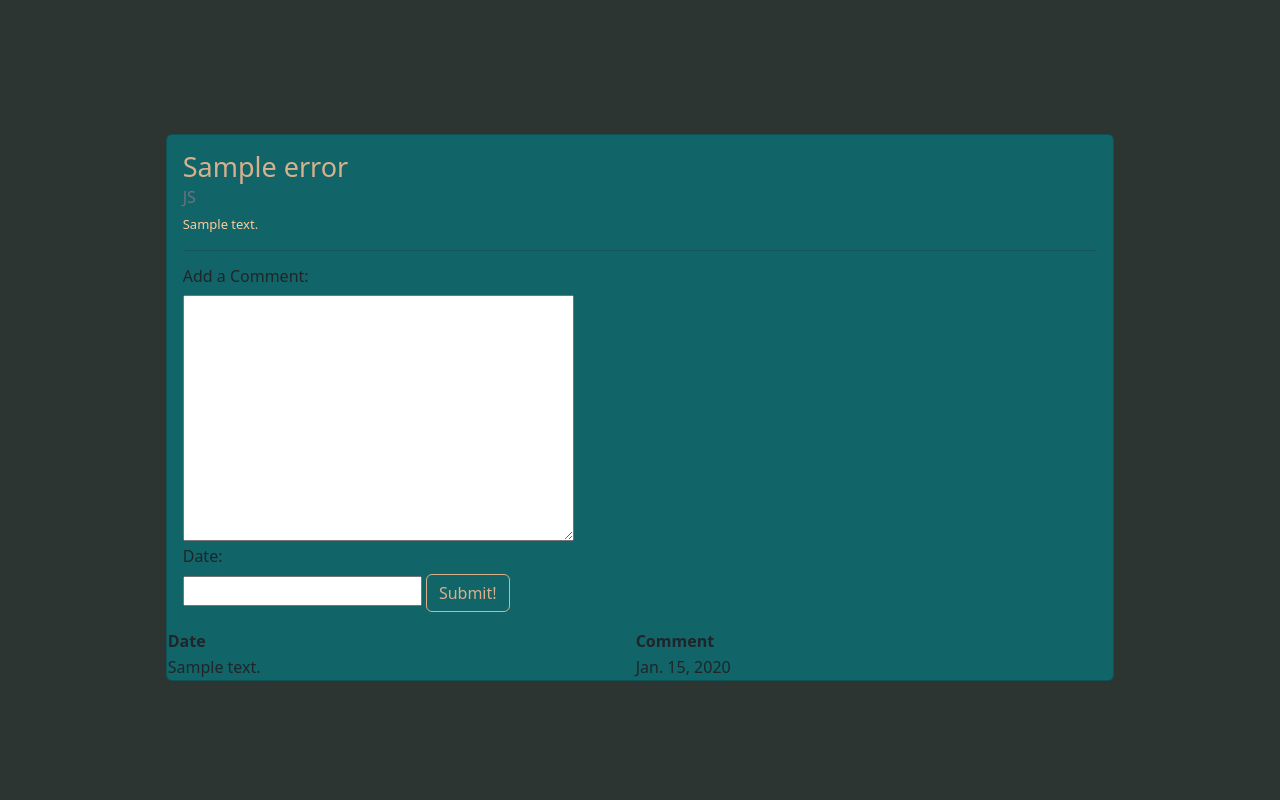
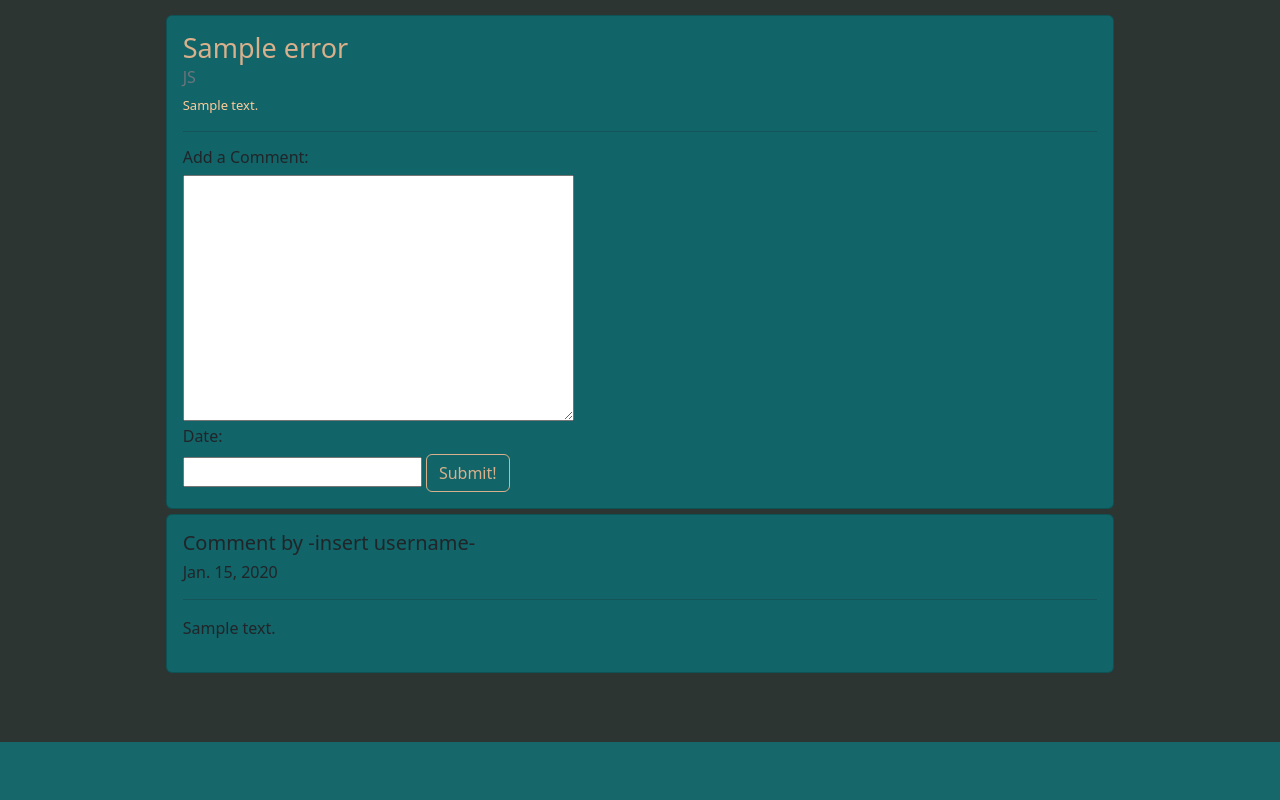
Before and after one commit to rozbehk/errordiary, a Django app: page /errors/1/ in a window 1280 px wide. Shown: the part 58-858 px from the top of the page. After the commit the page ends 800 px from the top, so only its background shows below. Run offline with Django 4.2, Linux system fonts and the light colour scheme; a user stored in the database is signed in; tables that the repository leaves empty hold one stand-in row (values such as "Sample post").

Commit message:
search and detail page

```diff
--- a/errordiary/settings.py
+++ b/errordiary/settings.py
@@ -78,8 +78,8 @@ DATABASES = {
     'default': {
         'ENGINE': 'django.db.backends.postgresql',
         'NAME': 'errordiary',
-        'USER': 'postgres',
-        'PASSWORD': '1234',
+        # 'USER': 'postgres',
+        # 'PASSWORD': '1234',
     }
 }
 
--- a/main_app/static/css/style.css
+++ b/main_app/static/css/style.css
@@ -16,9 +16,9 @@ body {
     height: 100vh;
   }
 
-.container {
+/* .container {
     height:100%;
-}
+} */
 
 body {
     background-color: #2c3531;
@@ -70,7 +70,3 @@ body {
 .comment-box {
     display: block;
 }
-
-.comment-card {
-    text-align: right;
-}
--- a/main_app/templates/errors/detail.html
+++ b/main_app/templates/errors/detail.html
@@ -8,7 +8,6 @@
         <h6 class="card-subtitle mb-2 text-muted">{{error.language}}</h6>
         <p class="card-text">{{error.description}}</p>
 
-
         <hr>
         <form action="{% url 'add_comment' error.id %}" method="POST">
             {% csrf_token %}
@@ -18,19 +17,18 @@
             <input type="submit" value="Submit!" class="btn">
         </form>
         </div>
-        <table class="striped">
-            <thead>
-              <tr><th>Date</th><th>Comment</th></tr>
-            </thead>
-            <tbody>
-              {% for comment in error.comment_set.all %}
-                <tr>
-                  <td>{{comment.text_input}}</td>
-                  <td>{{comment.date}}</td>
-                </tr>
-              {% endfor %}
-            </tbody>
-          </table>
     </div>
+
+    {% for comment in error.comment_set.all %}
+    {% csrf_token %}
+    <div class="card" style="width: 85%; margin-top: 5px;">
+        <div class="card-body">
+            <h5>Comment by -insert username-</h5>
+            <h6>{{ comment.date }}</h6>
+            <hr>
+            <p>{{ comment.text_input }}</p>
+        </div>
+    </div>
+    {% endfor %}
 </div>
 {% endblock %}
--- a/main_app/views.py
+++ b/main_app/views.py
@@ -71,8 +71,8 @@ def search(request):
   if request.method == 'GET':
       title =  request.GET.get('search')
       errors = Error.objects.filter(title__icontains=title)
-      return render(request," search_results.html",{"errors":errors})
+      return render(request,"errors/search_results.html",{"errors":errors})
   else:
-      return render(request," search_results.html",{})
+      return render(request,"errors/search_results.html",{})
 def user_profile():
   pass
```
Also changed, not shown: main_app/templates/errors/search_results.html (added, +19 -0 lines), main_app/templates/home.html (+4 -3 lines), main_app/migrations/0001_initial.py, main_app/migrations/0002_error_user.py (deleted), main_app/migrations/0003_screenshot_user.py (deleted), main_app/migrations/0004_alter_error_language.py (deleted).
